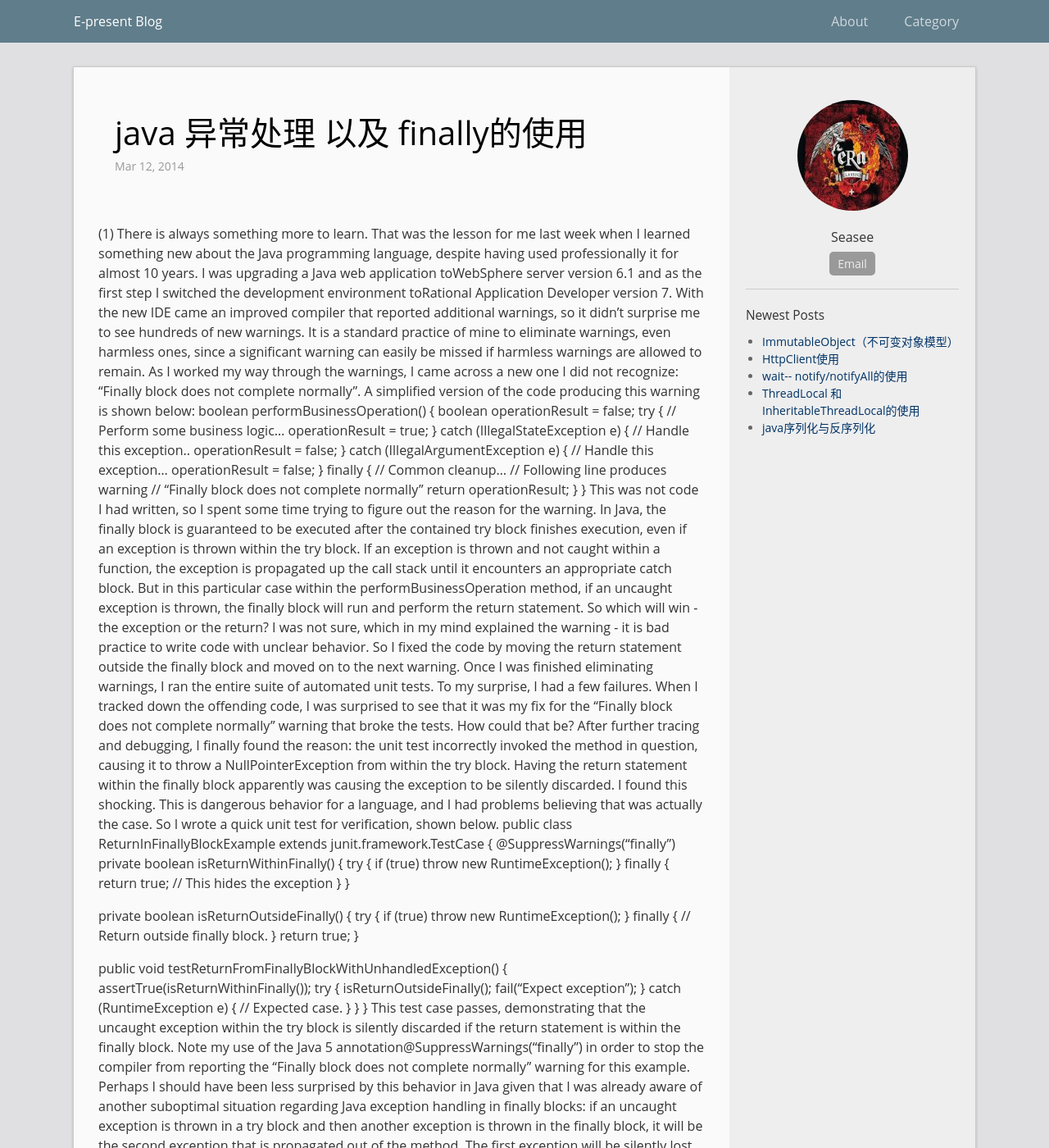
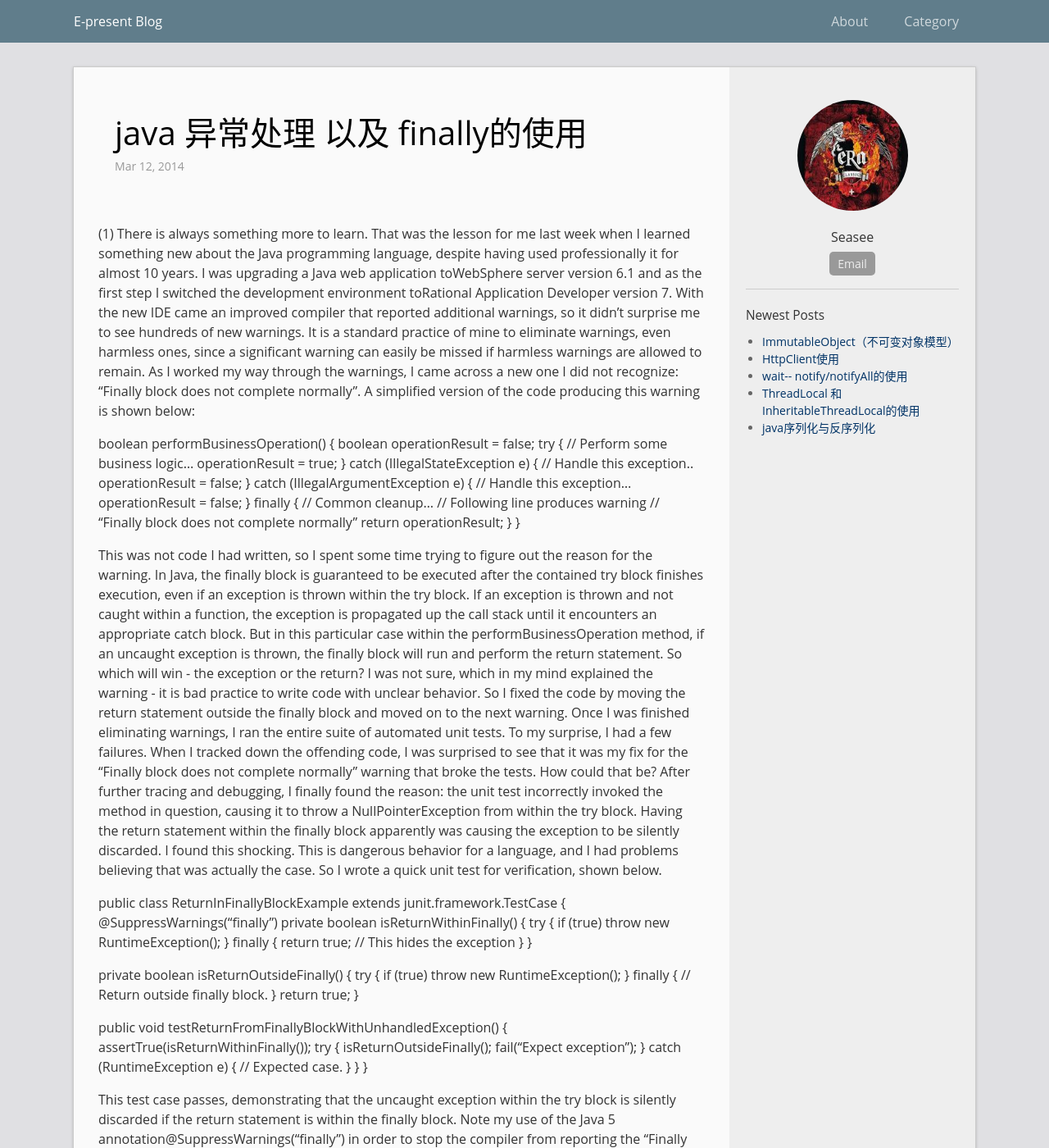
Before and after one commit to E-Present/e-present.github.io, a Jekyll site: the page built from _posts/2014-03-12-exception-finally.md, in a window 1280 px wide and 1400 px high. Shown: the whole window at 82% size. Built offline with Jekyll 4.4.1, drawn with Linux system fonts in a browser that asks for light colours; some of the changed text lies outside the part shown.

Commit message:
Update 2014-03-12-exception-finally.md

```diff
--- a/_posts/2014-03-12-exception-finally.md
+++ b/_posts/2014-03-12-exception-finally.md
@@ -7,6 +7,7 @@ permalink: /blogs/exception-finally
 ---
 (1)   There is always something more to learn. That was the lesson for me last week when I learned something new about the Java programming language, despite having used professionally it for almost 10 years.
 I was upgrading a Java web application toWebSphere server version 6.1 and as the first step I switched the development environment toRational Application Developer version 7. With the new IDE came an improved compiler that reported additional warnings, so it didn't surprise me to see hundreds of new warnings. It is a standard practice of mine to eliminate warnings, even harmless ones, since a significant warning can easily be missed if harmless warnings are allowed to remain. As I worked my way through the warnings, I came across a new one I did not recognize: "Finally block does not complete normally". A simplified version of the code producing this warning is shown below:
+
   boolean performBusinessOperation() {
     boolean operationResult = false;
     try {
@@ -25,8 +26,10 @@ I was upgrading a Java web application toWebSphere server version 6.1 and as the
       return operationResult;
     }
   }
+
 This was not code I had written, so I spent some time trying to figure out the reason for the warning. In Java, the finally block is guaranteed to be executed after the contained try block finishes execution, even if an exception is thrown within the try block. If an exception is thrown and not caught within a function, the exception is propagated up the call stack until it encounters an appropriate catch block. But in this particular case within the performBusinessOperation method, if an uncaught exception is thrown, the finally block will run and perform the return statement. So which will win - the exception or the return? I was not sure, which in my mind explained the warning - it is bad practice to write code with unclear behavior. So I fixed the code by moving the return statement outside the finally block and moved on to the next warning.
 Once I was finished eliminating warnings, I ran the entire suite of automated unit tests. To my surprise, I had a few failures. When I tracked down the offending code, I was surprised to see that it was my fix for the "Finally block does not complete normally" warning that broke the tests. How could that be? After further tracing and debugging, I finally found the reason: the unit test incorrectly invoked the method in question, causing it to throw a NullPointerException from within the try block. Having the return statement within the finally block apparently was causing the exception to be silently discarded. I found this shocking. This is dangerous behavior for a language, and I had problems believing that was actually the case. So I wrote a quick unit test for verification, shown below.
+
 public class ReturnInFinallyBlockExample
   extends junit.framework.TestCase
 {
@@ -58,8 +61,10 @@ public class ReturnInFinallyBlockExample
     }
   }
 }
+
 This test case passes, demonstrating that the uncaught exception within the try block is silently discarded if the return statement is within the finally block. Note my use of the Java 5 annotation@SuppressWarnings("finally") in order to stop the compiler from reporting the "Finally block does not complete normally" warning for this example.
 Perhaps I should have been less surprised by this behavior in Java given that I was already aware of another suboptimal situation regarding Java exception handling in finally blocks: if an uncaught exception is thrown in a try block and then another exception is thrown in the finally block, it will be the second exception that is propagated out of the method. The first exception will be silently lost. The following test case demonstrates this behavior:
+
 public class ExceptionInFinallyBlockExample
   extends junit.framework.TestCase
 {
@@ -81,9 +86,9 @@ public class ExceptionInFinallyBlockExample
 }
 
 Ignoring errors is dangerous, as I have discussed in my article on Error Handling and Reliability. So I strongly feel that the Java language should have prohibited return statements in finally blocks. Fortunately, modern Java IDEs like Eclipse can make up for this shortcoming by allowing you to flag this code construct as an error rather than a warning.
+
 (2)  finally的使用
     1 finally块中的return语句会覆盖try块、catch块中的return语句
-    2 如果finally块中包含了return语句，即使前面的catch块重新抛出了异常，则调用该方法的语句也不会获得catch块重新抛出的异常，而是会得到finally
-       块的返回值，并且不会捕获异常
-合理的做法是，既不在try block内部中使用return语句，也不在finally内部使用 return语句，而应该在 finally 语句之后使用return来表示函数的结束和返回。
+    2 如果finally块中包含了return语句，即使前面的catch块重新抛出了异常，则调用该方法的语句也不会获得catch块重新抛出的异常，而是会得到finally块的返回值，并且不会捕获异常合理的做法是，既不在tryblock内部中使用return语句，也不在finally内部使用return语句，而应该在 finally 语句之后使用return来表示函数的结束和返回。
+
 注：catch中的reture语句执行之前会先调用finally中的语句
```
